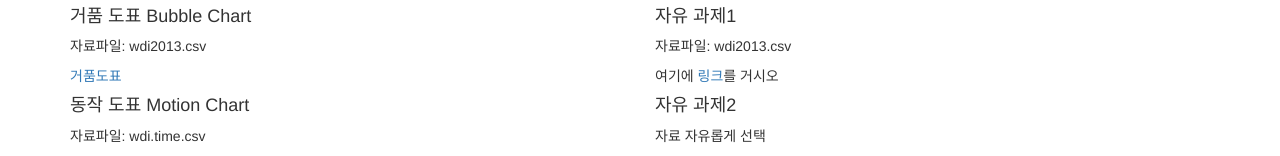
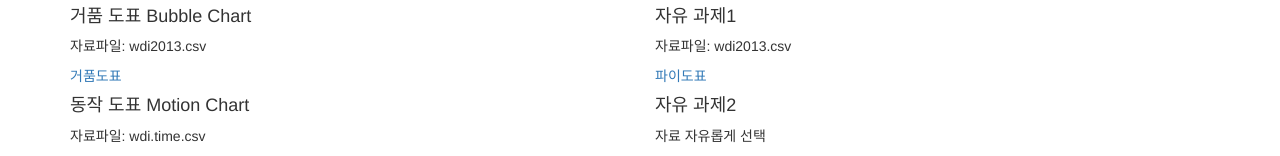
Before and after one commit to kmj7820/kmj7820.github.io, a plain HTML site: page boot.html in a window 1280 px wide. Shown: the part 428-584 px from the top of the page. Drawn offline with nearby package versions, Linux system fonts and the light colour scheme; a script that the page names is missing.

Commit message:
Update boot.html

```diff
--- a/boot.html
+++ b/boot.html
@@ -70,7 +70,7 @@
 
           <h4>자유 과제1</h4>
           <p>자료파일: wdi2013.csv</p>
-          <p>여기에 <a href="이 자리에 URL">링크</a>를 거시오</p>
+          <p><a href="kmj7820.github.io/piechart.html">파이도표</a></p>
 
           <h4>자유 과제2</h4>
           <p>자료 자유롭게 선택</p>
```
